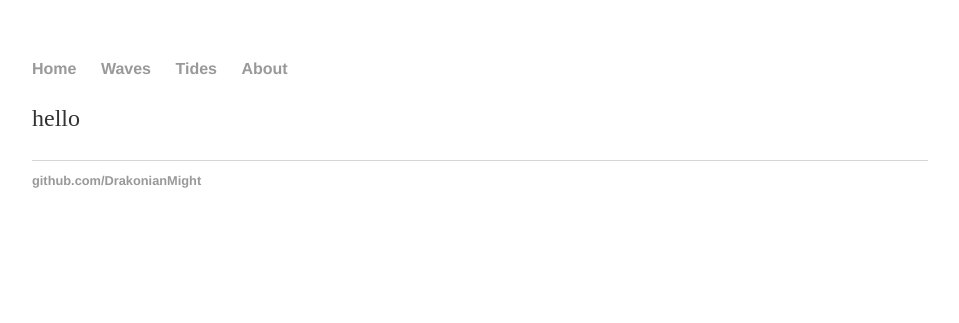
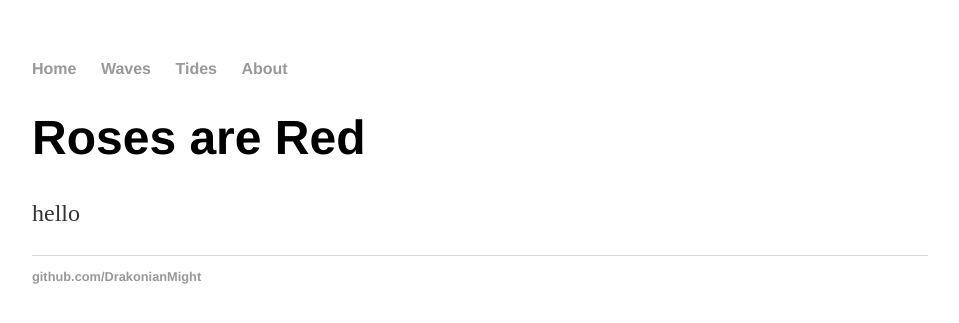
Before and after one commit to DrakonianMight/DrakonianMight.github.io, a Jekyll site: the page built from index.html, in a window 1280 px wide. Shown: the top 323 px of the page, without its empty margins (160-1119 px from the left). Built offline with Jekyll 4.4.1, drawn with Linux system fonts in a browser that asks for light colours.

Commit message:
Update index.html

```diff
--- a/index.html
+++ b/index.html
@@ -3,6 +3,6 @@ layout: default
 title: Drak's Test Page
 ---
 <div class="blurb">
-	<h1Roses are Red</h1>
+	<h1>Roses are Red</h1>
 	<p>hello</p>
 </div><!-- /.blurb -->
```
